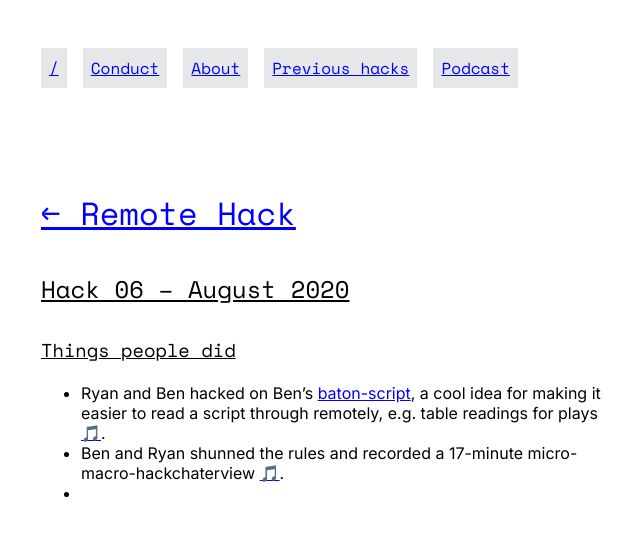
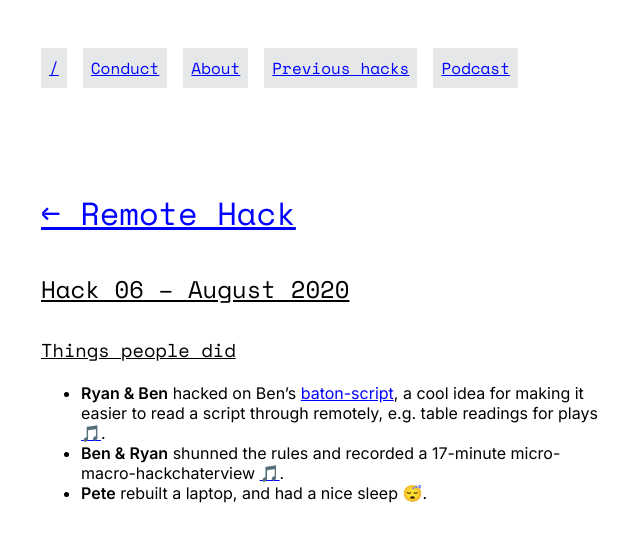
Before and after one commit to remotehack/remotehack.github.io, a Jekyll site: the page built from _hacks/06.md, in a window 1280 px wide. Shown: the top 542 px of the page, without its empty margins (319-959 px from the left). Built offline with Jekyll 4.4.1, drawn with Linux system fonts in a browser that asks for light colours.

Commit message:
Add Pete's sleep

```diff
--- a/_hacks/06.md
+++ b/_hacks/06.md
@@ -3,8 +3,9 @@ hack_number: 6
 date: 2020-08-29
 ---
 ### Things people did
-- Ryan and Ben hacked on Ben's [baton-script](https://github.com/remotehack/baton-script), a cool idea for making it easier to read a script through remotely, e.g. table readings for plays [🎵][ep18].
-- Ben and Ryan shunned the rules and recorded a 17-minute micro-macro-hackchaterview [🎵][ep19].
--
+- **Ryan & Ben** hacked on Ben's [baton-script](https://github.com/remotehack/baton-script), a cool idea for making it easier to read a script through remotely, e.g. table readings for plays [🎵][ep18].
+- **Ben & Ryan** shunned the rules and recorded a 17-minute micro-macro-hackchaterview [🎵][ep19].
+- **Pete** rebuilt a laptop, and had a nice sleep 😴.
+
 [ep18]: https://remotehack.space/live/audio/episode-18.m4a
 [ep19]: https://remotehack.space/live/audio/episode-19.m4a
```
